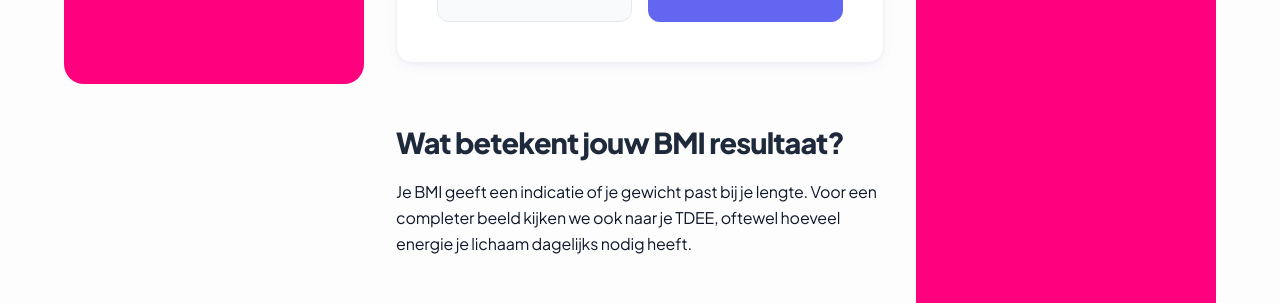
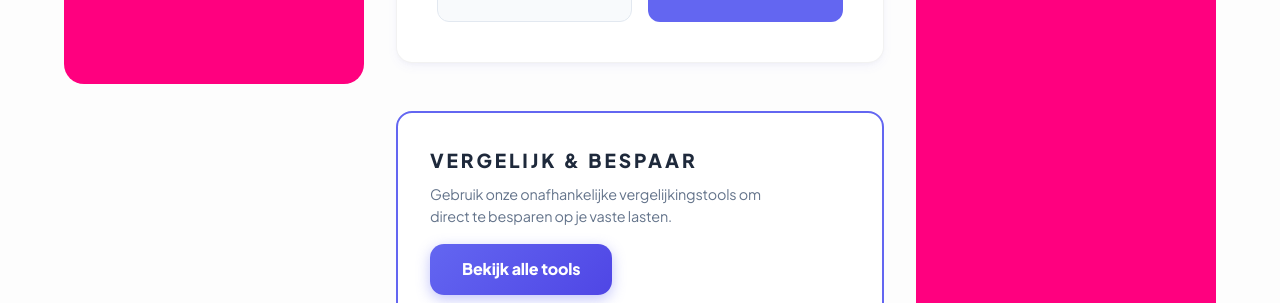
Before and after one commit to sirklaas/bereken.ing, a Next.js app: page /gezondheid in a window 1280 px wide. Shown: the part 920-1223 px from the top of the page. Built offline with nearby package versions, Linux system fonts and the light colour scheme.

Commit message:
feat: THE MASTER BUILD v4.0 - 100% automated monetization & flat authority architecture (Build Verified)

```diff
--- a/src/app/gezondheid/page.tsx
+++ b/src/app/gezondheid/page.tsx
@@ -1,45 +1,37 @@
 import type { Metadata } from "next";
 import HealthCalculator from "@/components/HealthCalculator";
-import AdSenseSlot from "@/components/AdSenseSlot";
 import ToolLayout from "@/components/ToolLayout";
 import JsonLd from "@/components/JsonLd";
+import { TOOL_CONTENT } from "@/config/toolContent";
 
-export const metadata: Metadata = {
-  title: "BMI & Caloriebehoefte Berekenen 2026 | Gezond Gewicht",
-  description: "Bereken direct je BMI en dagelijkse caloriebehoefte (TDEE). Ontdek wat een gezond gewicht is voor jouw lengte en leeftijd.",
-};
+const content = TOOL_CONTENT["gezondheid"];
+
+export async function generateMetadata(): Promise<Metadata> {
+  return {
+    title: content.metaTitle,
+    description: content.metaDescription,
+  };
+}
 
 export default function HealthPage() {
   const schema = {
     "@context": "https://schema.org",
-    "@type": "HealthTopic",
-    "name": "BMI & Calorie Calculator",
-    "description": "Hulpmiddel voor het berekenen van Body Mass Index en dagelijkse energiebehoefte.",
-    "url": "https://www.bereken.ing/gezondheid"
+    "@type": "FinancialCalculator",
+    "name": content.title,
+    "description": content.metaDescription,
+    "url": `https://www.bereken.ing/${content.id}`
   };
 
   return (
     <ToolLayout
-      intro="Gezondheid & Lifestyle"
-      title="BMI & Calorieën" topic="gezondheid"
-      subtitle="Bereken je Body Mass Index en ontdek je dagelijkse caloriebehoefte voor een gezonde balans."
-      topic="gezondheid"
+      intro={content.intro}
+      title={content.title}
+      subtitle={content.subtitle}
+      topic={content.topic}
     >
       <JsonLd data={schema} />
 
-
       <HealthCalculator />
-
-      <div style={{ marginTop: "4rem", maxWidth: "800px" }}>
-        <h2 style={{ fontSize: "1.8rem" }}>Wat betekent jouw BMI resultaat?</h2>
-        <p>
-          Je BMI geeft een indicatie of je gewicht past bij je lengte. Voor een completer beeld kijken we ook naar je TDEE,
-          oftewel hoeveel energie je lichaam dagelijks nodig heeft.
-        </p>
-        <AdSenseSlot id="inline-ad" format="fluid" />
-      </div>
-
-      <AdSenseSlot id="bottom-ad" format="rectangle" style={{ marginTop: "3rem" }} />
     </ToolLayout>
   );
 }
--- a/src/app/uurtarief/page.tsx
+++ b/src/app/uurtarief/page.tsx
@@ -21,9 +21,7 @@ export default function RatePage() {
   return (
     <ToolLayout
       intro="Werk & Ondernemen"
-      title="Uurtarief ZZP" topic="uurtarief"
-      subtitle="Bereken welk uurtarief je moet vragen om je gewenste netto inkomen te behalen."
-      topic="uurtarief"
+      title="Uurtarief ZZP" topic=".*?"
     >
       <JsonLd data={schema} />
 
```
